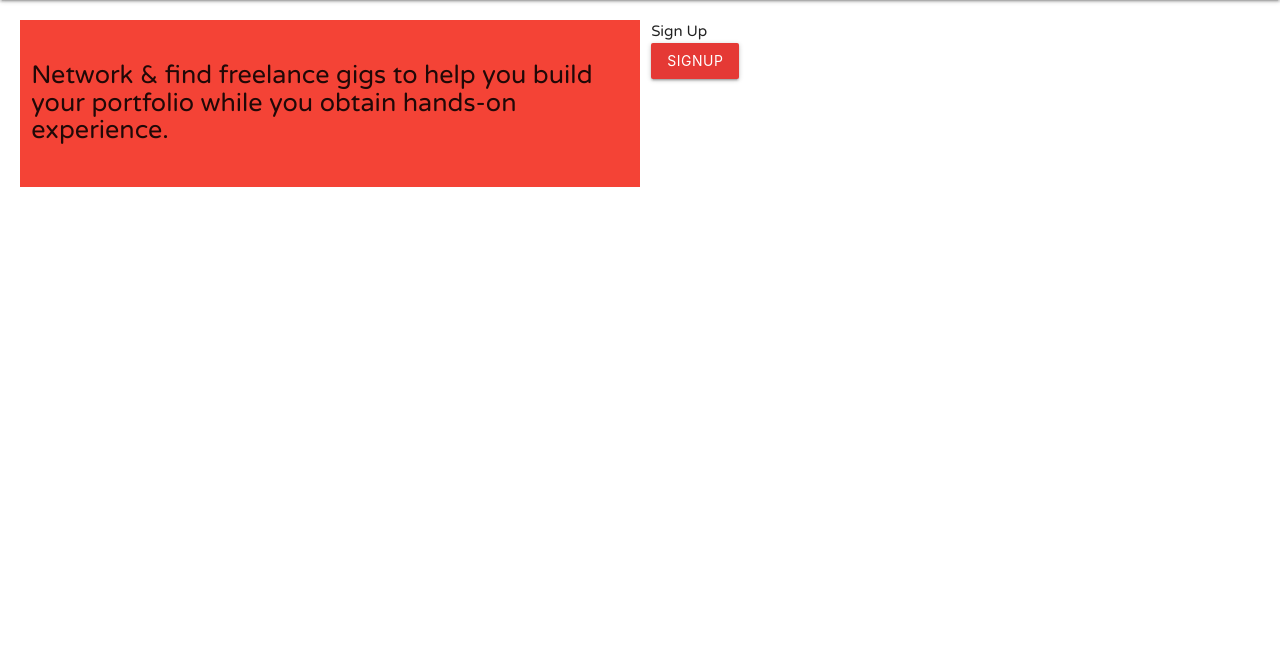
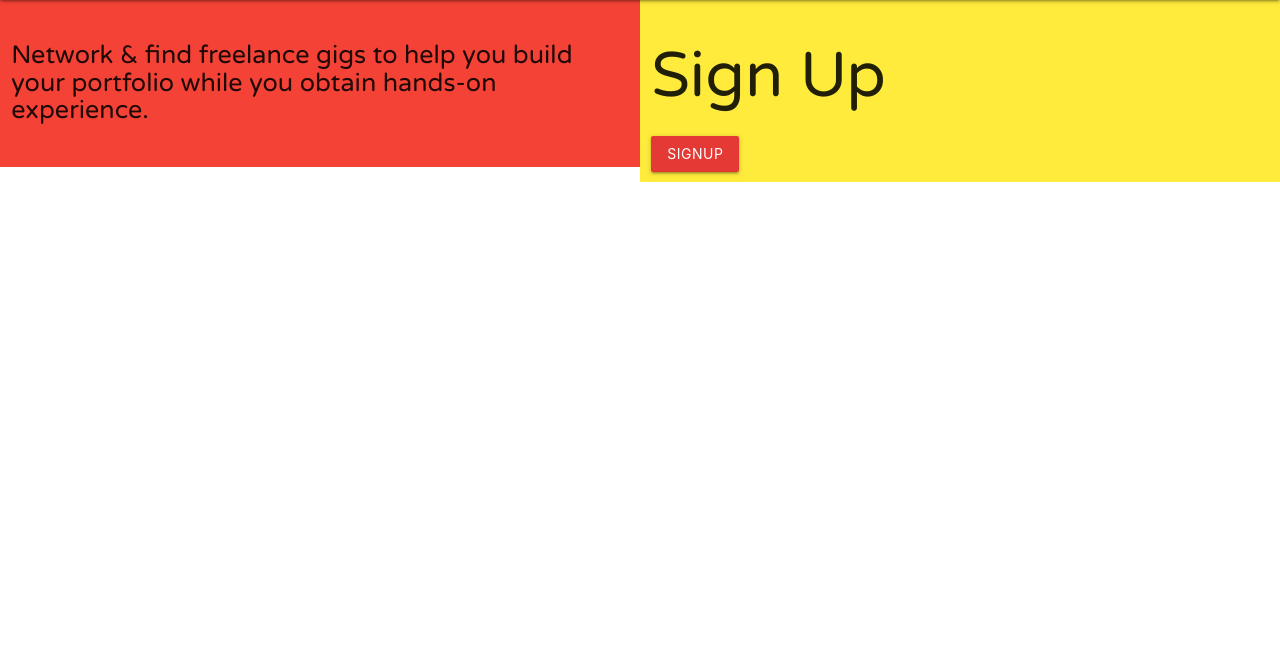
Before and after one commit to ChrisChroma/Assemblr, a Django app: page / in a window 1280 px wide. Shown: the part 64-729 px from the top of the page. Run offline with Django 3.2, Linux system fonts and the light colour scheme.

Commit message:
add more styling to home page

```diff
--- a/main_app/static/css/style.css
+++ b/main_app/static/css/style.css
@@ -10,8 +10,7 @@ body {
   }
 
   main {
-    flex: 1 0 auto;
-    margin: 20px;
+    flex: auto;
   }
 
   .page-footer {
@@ -47,6 +46,6 @@ body {
     flex: 50%;
   }
 
-  .col s3 {
-    color: chartreuse;
+  .col s6 red {
+    margin: 100px;
   }
--- a/main_app/templates/about.html
+++ b/main_app/templates/about.html
@@ -38,7 +38,7 @@
 
 <h4>About Assemblr</h4>
 <div class="row">
-      <div class="col s7 push-s5"><span class="flow-text">
+      <div class="col s7 push-s6"><span class="flow-text">
       <img width="500" src="{% static '/images/students.jpg' %}" alt="students working together">
       </span></div>
       <div class="col s5 pull-s7"><span class="flow-text">
--- a/main_app/templates/home.html
+++ b/main_app/templates/home.html
@@ -1,14 +1,46 @@
-{% extends 'base.html' %}
-{% block content %}
+{% load static %}
 
+<!DOCTYPE html>
+<html lang="en">
+<head>
+    <meta charset="UTF-8">
+    <meta name="viewport" content="width=device-width, initial-scale=1.0">
+    <title>Assemblr</title>
+    <link rel="stylesheet" href="https://cdnjs.cloudflare.com/ajax/libs/materialize/1.0.0/css/materialize.min.css">
+    <link rel="stylesheet" type="text/css" href="{% static 'css/style.css' %}">
+    <link href="https://fonts.googleapis.com/css2?family=Varela+Round&display=swap" rel="stylesheet">
+</head>
+
+<header class="navbar-fixed">
+        <nav>
+            <div class="nav-wrapper">
+                <ul>
+                    <li><a href="/" class="left brand-logo">&nbsp;&nbsp;Assemblr</a></li>
+                </ul>
+                <ul class="right">
+                    <li><a href="{% url 'about' %}">About</a></li>
+                    {% if user.is_authenticated %}
+                        <li><a href="{% url 'index' %}">Posts</a></li>
+                        <li><a href="{% url 'logout' %}">Log Out</a></li>
+                        {% else %}
+                        <li><a href="{% url 'signup' %}">Sign Up</a></li>
+                        <li><a href="{% url 'login' %}">Log In</a></li>
+                        {% endif %}
+                        <li><img alt="Assemblr Logo" width="50" src={% static '/images/logo.png' %}></li>
+                </ul>
+            </div>
+        </nav>
+    </header>
+<body>
+<main>
 <!-- Page Layout here -->
 <div class="row">
     <div class="col s6 red">
        <h1 class="flow-text">Network &amp; find freelance gigs to help you build your portfolio while you obtain hands-on experience.<h1>
     </div>
 
-    <div class="col s12 m4 l3>
-    <h1 class="flow-text">Sign Up</h1>
+    <div class="col s6 yellow">
+    <h1>Sign Up</h1>
 
         {% if error_message %}<p class="red-text">{{ error_message }}</p>{% endif %}
 
@@ -19,6 +51,11 @@
             </form>
     </div>
 </div>
+</main>
 
-
-{% endblock %}
+</body>
+<footer class="page-footer">
+    <div class="footer-copyright">© 2020 Python Pirates</div>
+    <div class=""></div>
+</footer>
+</html>
```
